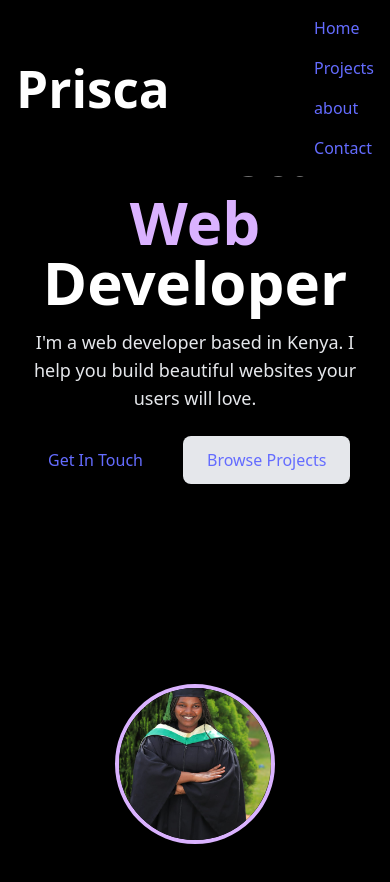
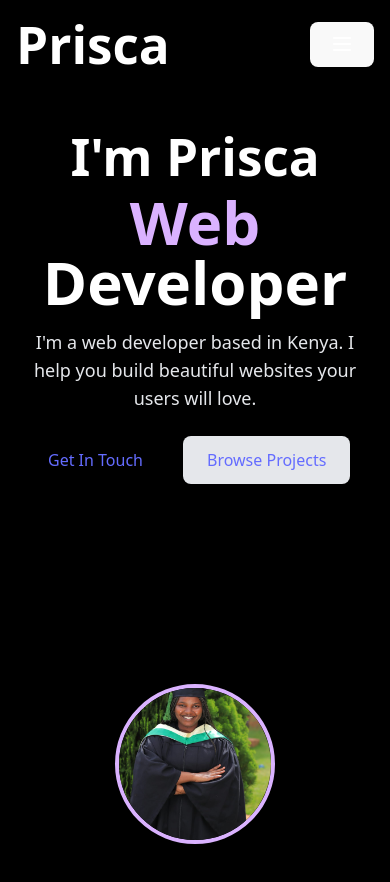
Before and after one commit to priscamuli/Prisca-space, a React (Vite) app: page / in a window 390 px wide. Shown: the top 882 px of the page. Built offline with nearby package versions, Linux system fonts and the light colour scheme.

Commit message:
modified

```diff
--- a/src/components/Navbar.tsx
+++ b/src/components/Navbar.tsx
@@ -1,5 +1,8 @@
 import { Link, useLocation } from "react-router-dom";
+import { useState } from "react";
+
 function Navbar() {
+    const [isOpen, setIsOpen] = useState(false);
     const location = useLocation();
     const linkClass = (path:string)=>
         `hover:text-purple-400 transition ${
@@ -9,13 +12,31 @@ function Navbar() {
         <nav className="bg-black text-white p-4 fixed w-full top-0 z-0 shadow-md">
             <div className="flex justify-between items-center max-w-6xl mx-auto">
                 <h1 className="text-xl font-bold">Prisca</h1>
-                <ul className="flex flex-col md:flex-row gap-4 md:gap-6">
+                <button onClick={() => setIsOpen(!isOpen)} className="md:hidden focus:outline-none">
+                    <svg className="w-6 h-6" fill="none" stroke="currentColor" viewBox="0 0 24 24">
+                        {isOpen ? (
+                            <path strokeLinecap="round" strokeLinejoin="round" strokeWidth={2} d="M6 18L18 6M6 6l12 12"/>
+                        ) : (
+                            <path strokeLinecap="round" strokeLinejoin="round" strokeWidth={2} d="M4 6h16M4 12h16M4 18h16"/>
+                        )}
+                    </svg>
+                </button>
+
+                <ul className="hidden md:flex gap-6">
                   <li><Link to="/" className={linkClass("/")}>Home</Link></li>
                   <li><Link to="projects" className={linkClass("/projects")}>Projects</Link></li>
                   <li><Link to="about" className={linkClass("/about")}>about</Link></li>
                   <li><Link to="contact" className={linkClass("/contact")}>Contact</Link></li>
                 </ul>
              </div>
+             {isOpen &&(
+                <ul className="flex flex-col gap-4 px-6 pb-4 md:hidden bg-black">
+                  <li><Link to="/" className={linkClass("/")}>Home</Link></li>
+                  <li><Link to="projects" className={linkClass("/projects")}>Projects</Link></li>
+                  <li><Link to="about" className={linkClass("/about")}>about</Link></li>
+                  <li><Link to="contact" className={linkClass("/contact")}>Contact</Link></li>
+                </ul>
+             )}
 
         </nav>
     );
--- a/src/pages/Home.tsx
+++ b/src/pages/Home.tsx
@@ -24,7 +24,7 @@ function Home(){
            animate={{ opacity: 1, scale: 1 }}
            transition={{ duration: 1, delay: 0.5 }}
            className="mt-8 md:mt-0">
-            <img src="/prisca.jpeg" alt="Prisca" className="rounded-full border-4 border-purple-300 md:w-64 md:h-64 object-cover w-40 h-40" />
+            <img src="/prisca.jpeg" alt="Prisca" className="rounded-full border-4 border-purple-300 w-40 h-40 md:w-64 md:h-64 object-cover " />
          </motion.div>
     </section>
   );
```
